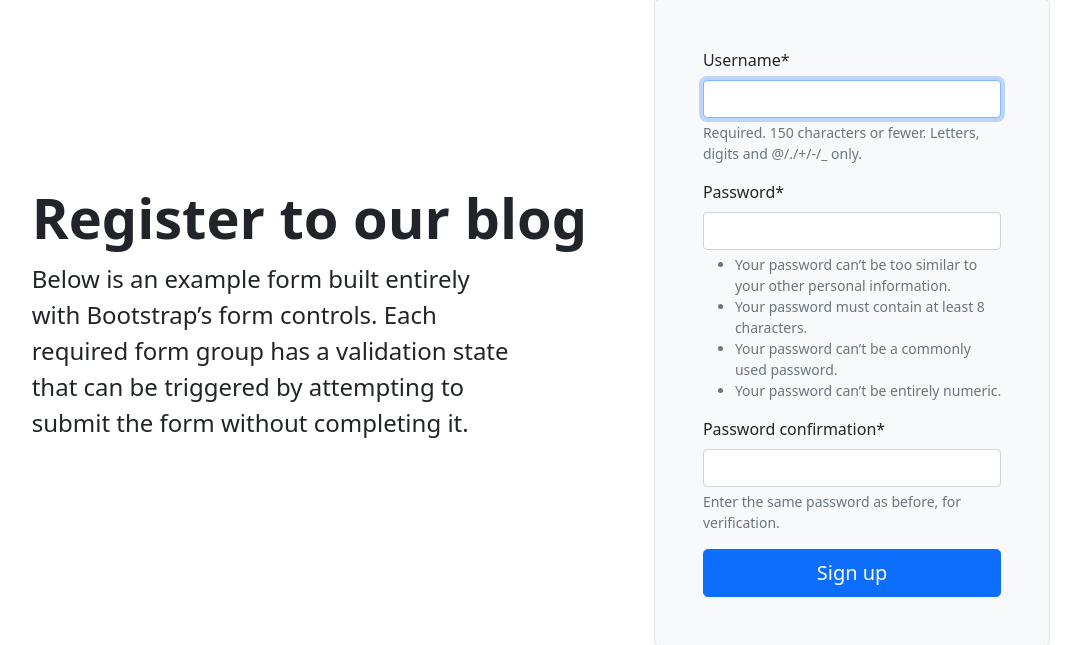
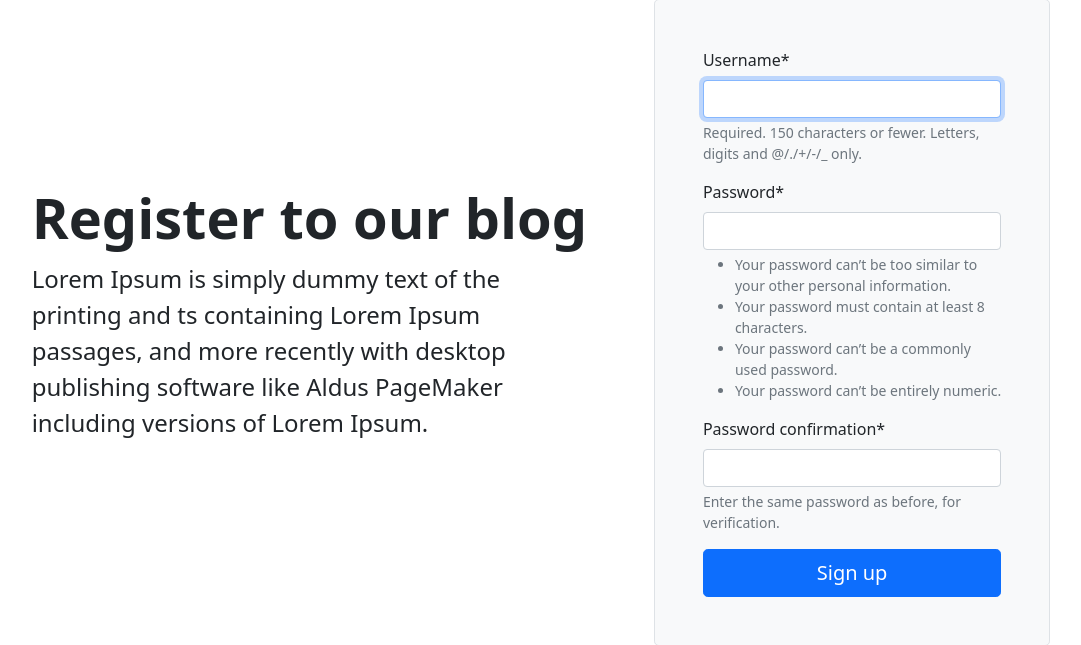
Before and after one commit to andols-dev/djangoblog, a Django app: page /accounts/signup/ in a window 1280 px wide. Shown: the part 194-839 px from the top of the page, without its empty margins (99-1180 px from the left). Run offline with Django 3.2, Linux system fonts and the light colour scheme; some libraries are stand-ins or nearby versions.

Commit message:
change text

```diff
--- a/accounts/templates/accounts/sign_up.html
+++ b/accounts/templates/accounts/sign_up.html
@@ -11,7 +11,7 @@
   <div class="row align-items-center g-lg-5 py-5">
     <div class="col-lg-7 text-center text-lg-start">
       <h1 class="display-4 fw-bold lh-1 mb-3">Register to our blog</h1>
-      <p class="col-lg-10 fs-4">Below is an example form built entirely with Bootstrap’s form controls. Each required form group has a validation state that can be triggered by attempting to submit the form without completing it.</p>
+      <p class="col-lg-10 fs-4">Lorem Ipsum is simply dummy text of the printing and ts containing Lorem Ipsum passages, and more recently with desktop publishing software like Aldus PageMaker including versions of Lorem Ipsum.</p>
     </div>
     <div class="col-md-10 mx-auto col-lg-5">
       <form class="p-4 p-md-5 border rounded-3 bg-light" method="post">
```
